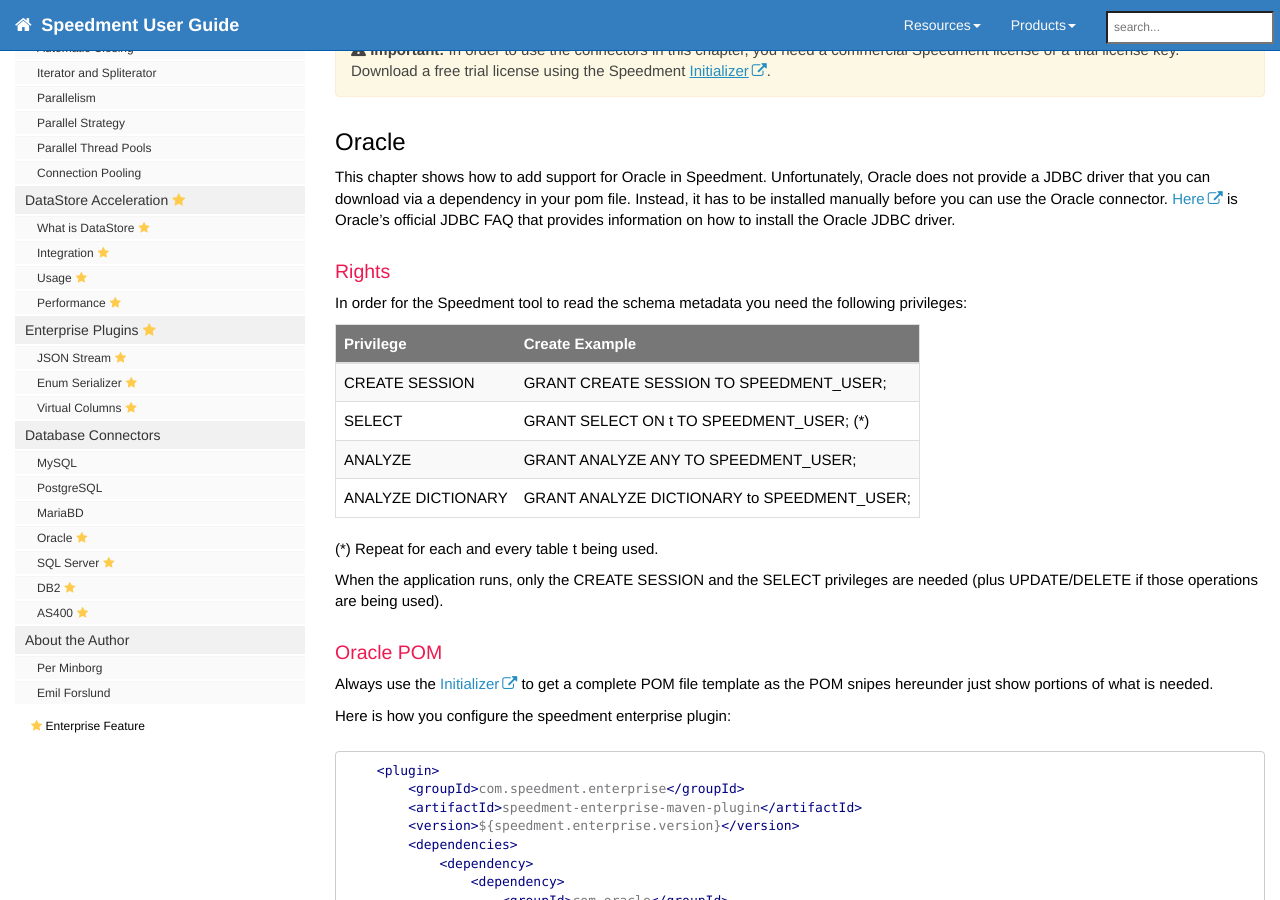
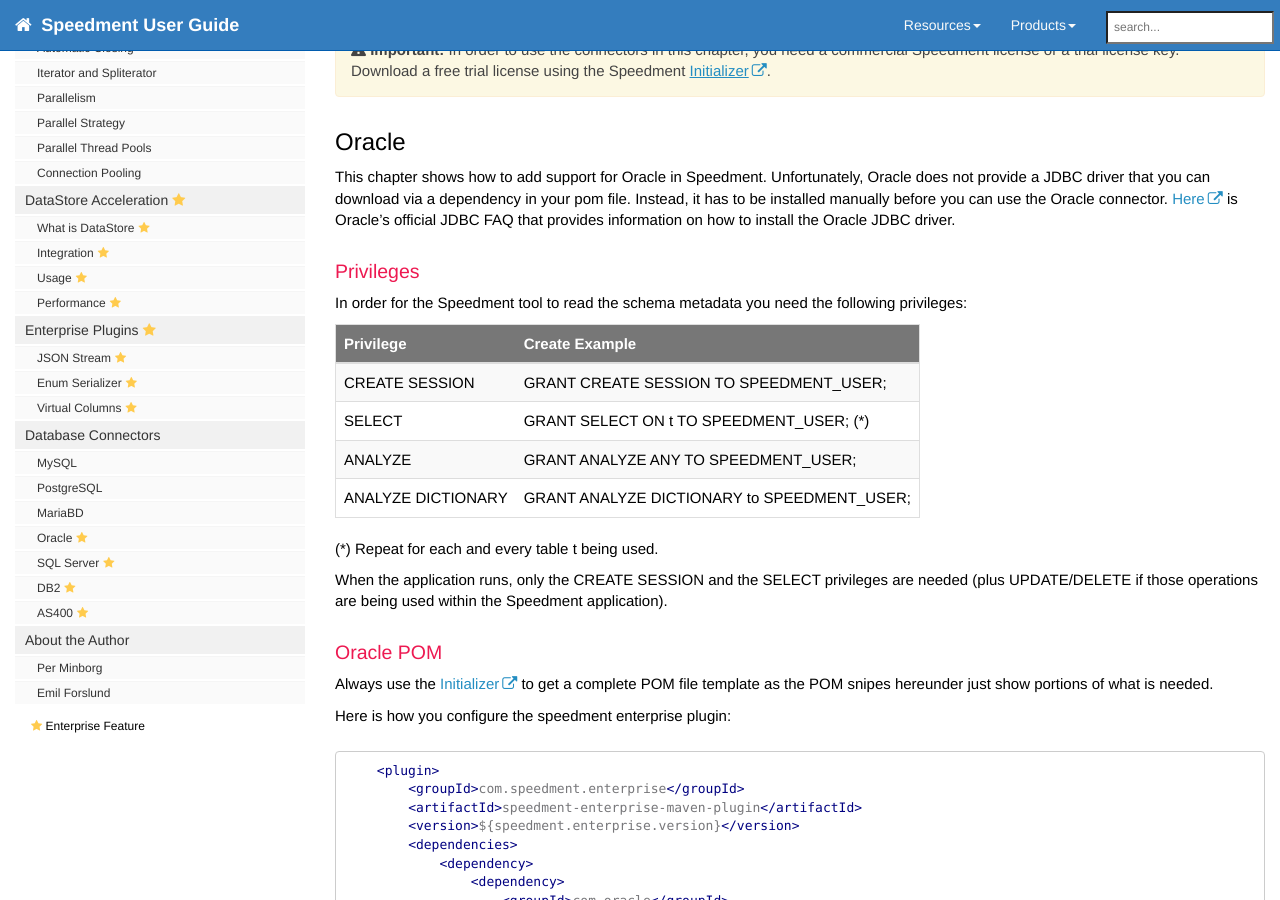
Before and after one commit to speedment/speedment-doc, a Jekyll site: the page built from pages/connectors.md, in a window 1280 px wide and 900 px high, scrolled down 1998 px. Built offline with Jekyll 4.4.1, drawn with Linux system fonts in a browser that asks for light colours; nearby versions of some CDN libraries; comment, search, counter and statistics services are not loaded.

Commit message:
Rename header

```diff
--- a/pages/connectors.md
+++ b/pages/connectors.md
@@ -95,7 +95,7 @@
 This chapter shows how to add support for Oracle in Speedment. Unfortunately, Oracle does not provide a JDBC driver that you can download via a dependency in your pom file. Instead, it has to be installed manually before you can use the Oracle connector. [Here](http://www.oracle.com/technetwork/topics/jdbc-faq-090281.html) is Oracle's official JDBC FAQ that provides information on how to install the Oracle JDBC driver.
 
 
-### Rights
+### Privileges
 In order for the Speedment tool to read the schema metadata you need the following privileges:
 
 | Privilege          | Create Example                           |
@@ -107,7 +107,7 @@
 
 (*) Repeat for each and every table t being used.
 
-When the application runs, only the CREATE SESSION and the SELECT privileges are needed (plus UPDATE/DELETE if those operations are being used).
+When the application runs, only the CREATE SESSION and the SELECT privileges are needed (plus UPDATE/DELETE if those operations are being used within the Speedment application).
 
 ### Oracle POM
 Always use the [Initializer](https://www.speedment.com/initializer/) to get a complete POM file template as the POM snipes hereunder just show portions of what is needed.
```
